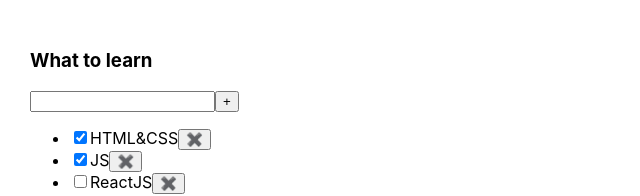
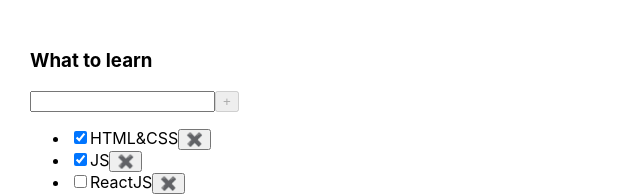
Before and after one commit to Reegulus/Todolist_TS, a React (Create React App) app: page / in a window 1280 px wide. Shown: the top 196 px of the page, without its empty margins (0-640 px from the left). Built offline with nearby package versions, Linux system fonts and the light colour scheme; the HTML template or start-up script is replaced by a standard one.

Commit message:
Error input on characters

```diff
--- a/src/components/Button.tsx
+++ b/src/components/Button.tsx
@@ -1,14 +1,16 @@
-import React from 'react';
+import React, {FC} from 'react';
 import {FilterValueType} from "../App";
 
-type PropsType = {
+type ButtonPropsType = {
     title: string
     onClickHandler?: () => void
+    disabled?: boolean
 }
 
-export function Button(props: PropsType) {
+export const Button: FC<ButtonPropsType> = (props) => {
     return <button
         onClick={props.onClickHandler}
+        disabled={props.disabled}
     >{props.title}
     </button>
 
--- a/src/components/Todolist.tsx
+++ b/src/components/Todolist.tsx
@@ -1,4 +1,4 @@
-import React, {KeyboardEvent, useState} from 'react';
+import React, {ChangeEvent, KeyboardEvent, useState} from 'react';
 import {FilterValueType} from "../App";
 import {Button} from "./Button";
 
@@ -17,7 +17,10 @@
 }
 
 export function Todolist(props: PropsType) {
+
     const [title, setTitle] = useState('')
+    const maxTitleLengthError = title.length >= 15
+
     const addTaskHandler = () => {
         props.addTask(title)
     setTitle('')
@@ -25,22 +28,27 @@
     const onKeyDownAddTask = (e: KeyboardEvent<HTMLInputElement>) => {
      e.key === 'Enter' && addTaskHandler()
     }
+    const onChangeSetTitle = (e: ChangeEvent<HTMLInputElement>)=>{
+        if(e.currentTarget.value.length <= 15) {
+            setTitle(e.currentTarget.value)
+        }
+    }
+
 
     return <div>
         <h3>{props.title}</h3>
         <div>
             <input
                 value={title}
-                onChange={(e)=>{
-                setTitle(e.currentTarget.value)
-            }}
+                onChange={onChangeSetTitle}
                 onKeyDown={onKeyDownAddTask}
 
             />
             <Button title={'+'}
                     onClickHandler={addTaskHandler}
-
+                    disabled={!title || maxTitleLengthError}
             />
+            {maxTitleLengthError && <div style={{color: 'red'}}>You have entered too many characters</div>}
         </div>
         <ul>
             {props.tasks.map(t =>
```
